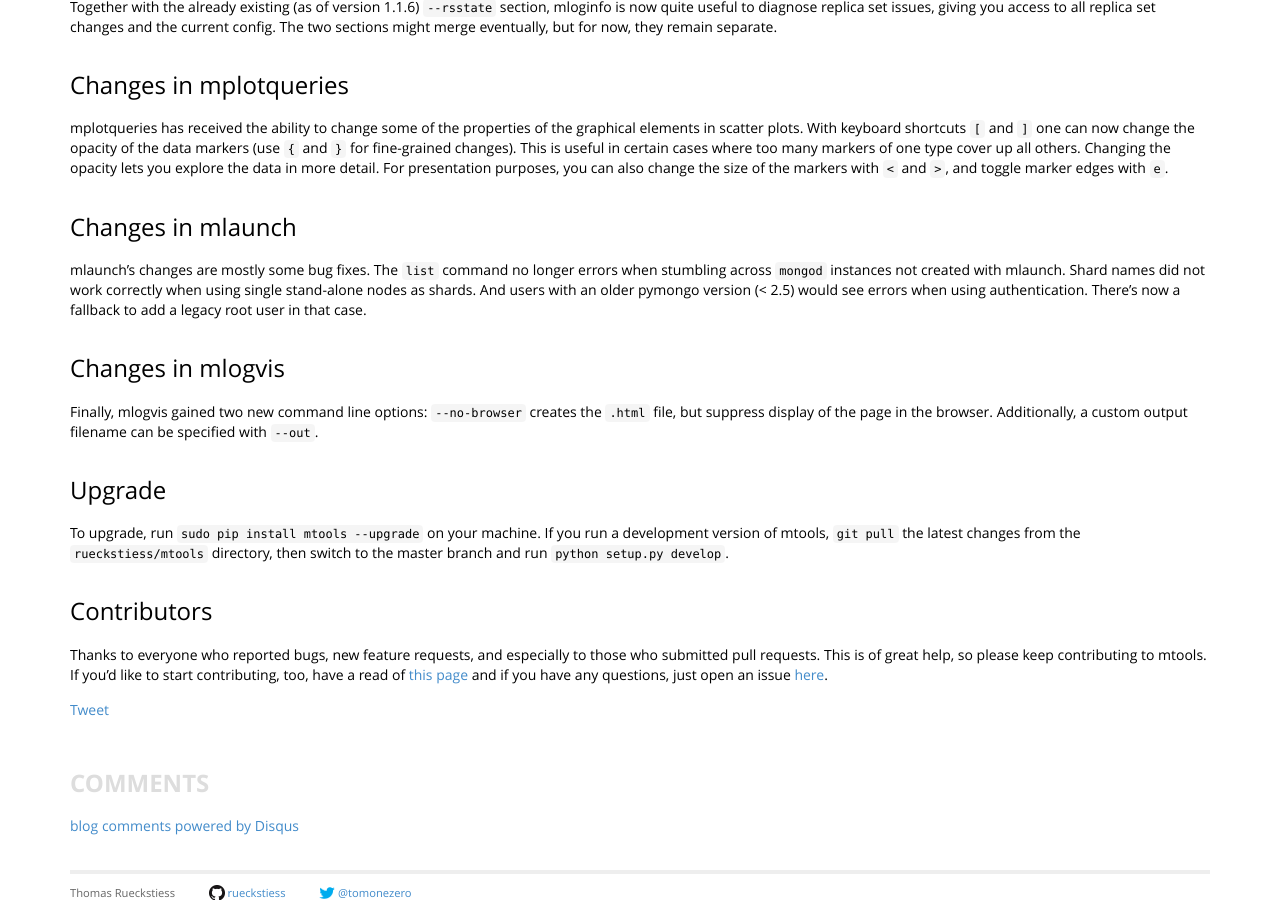
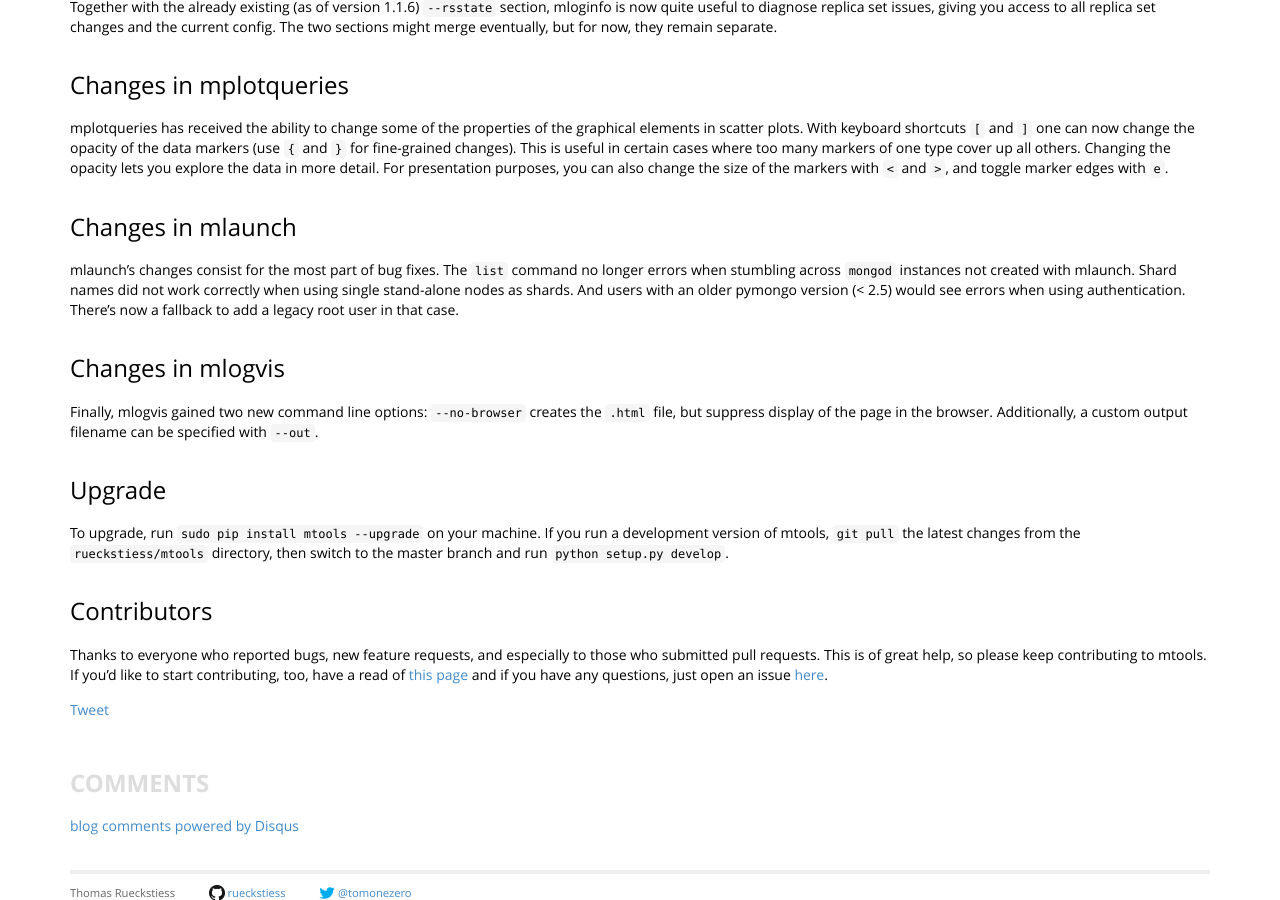
Before and after one commit to rueckstiess/rueckstiess.github.io, a Jekyll site: the page built from _posts/2014-11-24-mtools-1.1.7-whatsnew.markdown, in a window 1280 px wide and 900 px high, scrolled down 1473 px. Built offline with Jekyll 4.4.1, drawn with Linux system fonts in a browser that asks for light colours; Markdown is read by kramdown in place of the engine named in the settings; comment, search, counter and statistics services are not loaded.

Commit message:
rewording.

```diff
--- a/_posts/2014-11-24-mtools-1.1.7-whatsnew.markdown
+++ b/_posts/2014-11-24-mtools-1.1.7-whatsnew.markdown
@@ -76,7 +76,7 @@ mplotqueries has received the ability to change some of the properties of the gr
 
 ### Changes in mlaunch
 
-mlaunch's changes are mostly some bug fixes. The `list` command no longer errors when stumbling across `mongod` instances not created with mlaunch. Shard names did not work correctly when using single stand-alone nodes as shards. And users with an older pymongo version (< 2.5) would see errors when using authentication. There's now a fallback to add a legacy root user in that case.
+mlaunch's changes consist for the most part of bug fixes. The `list` command no longer errors when stumbling across `mongod` instances not created with mlaunch. Shard names did not work correctly when using single stand-alone nodes as shards. And users with an older pymongo version (< 2.5) would see errors when using authentication. There's now a fallback to add a legacy root user in that case.
 
 
 ### Changes in mlogvis
```
